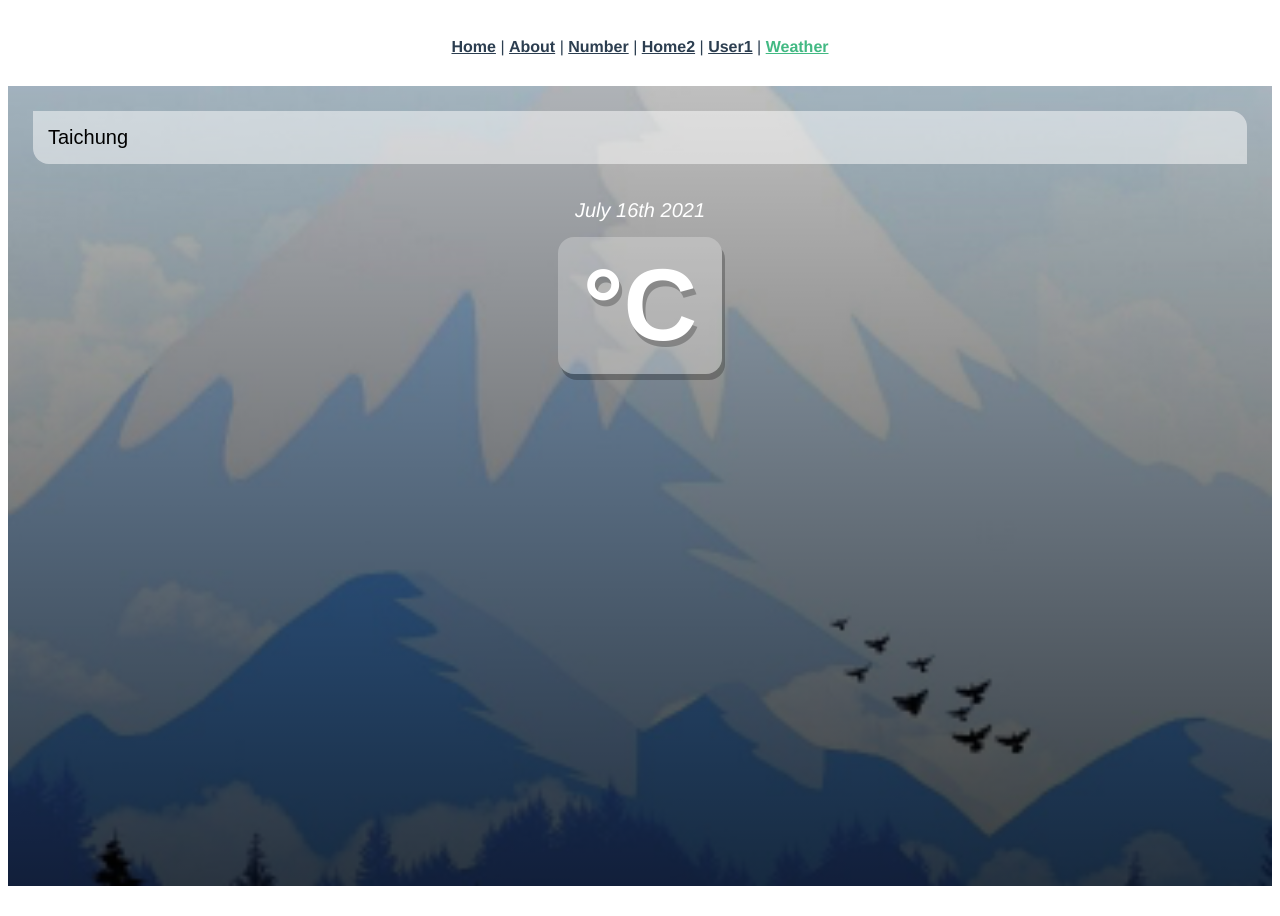
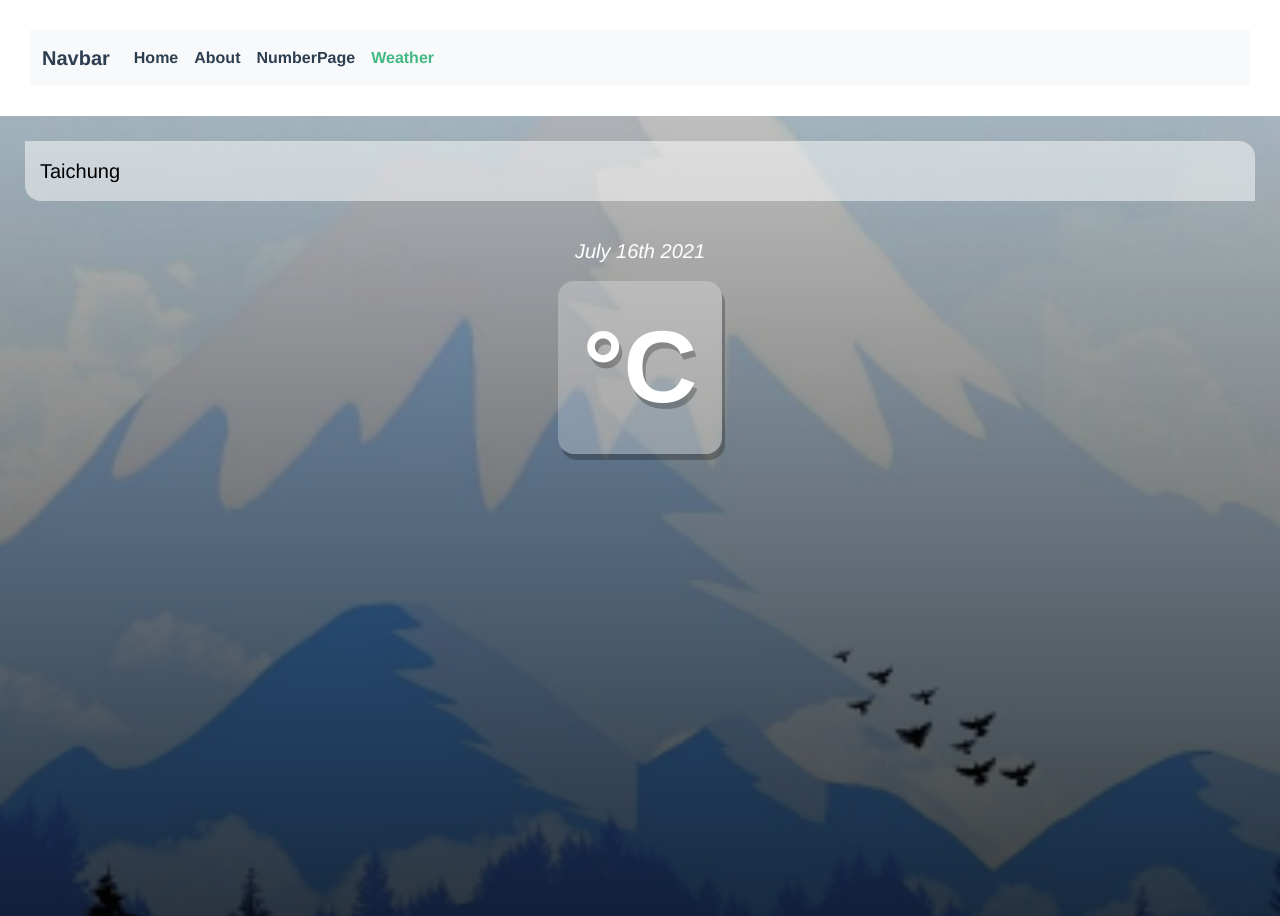
Before and after one commit to wsx13767/vue.js-practice, a Vue app: page /#/weather in a window 1280 px wide. Before the commit the page ends 894 px from the top, so only its background shows below. Built offline with nearby package versions, Linux system fonts and the light colour scheme; no server answers.

Commit message:
add nav& use vuex & mitt

```diff
--- a/public/index.html
+++ b/public/index.html
@@ -1,17 +1,26 @@
 <!DOCTYPE html>
 <html lang="">
+
 <head>
   <meta charset="utf-8">
   <meta http-equiv="X-UA-Compatible" content="IE=edge">
   <meta name="viewport" content="width=device-width,initial-scale=1.0">
   <link rel="icon" href="<%= BASE_URL %>favicon.ico">
   <title><%= htmlWebpackPlugin.options.title %></title>
+  <link href="https://cdn.jsdelivr.net/npm/bootstrap@5.0.2/dist/css/bootstrap.min.css" rel="stylesheet"
+    integrity="sha384-EVSTQN3/azprG1Anm3QDgpJLIm9Nao0Yz1ztcQTwFspd3yD65VohhpuuCOmLASjC" crossorigin="anonymous">
+  <script src="https://cdn.jsdelivr.net/npm/bootstrap@5.0.2/dist/js/bootstrap.bundle.min.js"
+    integrity="sha384-MrcW6ZMFYlzcLA8Nl+NtUVF0sA7MsXsP1UyJoMp4YLEuNSfAP+JcXn/tWtIaxVXM" crossorigin="anonymous">
+  </script>
 </head>
+
 <body>
   <noscript>
-      <strong>We're sorry but <%= htmlWebpackPlugin.options.title %> doesn't work properly without JavaScript enabled. Please enable it to continue.</strong>
+    <strong>We're sorry but <%= htmlWebpackPlugin.options.title %> doesn't work properly without JavaScript enabled.
+      Please enable it to continue.</strong>
   </noscript>
   <div id="app"></div>
   <!-- built files will be auto injected -->
 </body>
+
 </html>
--- a/src/App.vue
+++ b/src/App.vue
@@ -1,4 +1,7 @@
 <template>
+  <div id="nav">
+    <nav-bar />
+  </div><!--
   <div id="nav">
     <router-link to="/">Home</router-link> |
     <router-link to="/about">About</router-link> |
@@ -16,10 +19,14 @@
     |
     <router-link to="/weather">Weather</router-link>
   </div>
+  -->
   <router-view />
 </template>
 <script>
-export default {};
+import NavBar from "./components/navbar/NavBar.vue";
+export default {
+  components: {NavBar}
+};
 </script>
 <style>
 #app {
--- /dev/null
+++ b/src/components/navbar/NavBar.vue
@@ -0,0 +1,56 @@
+<template>
+  <nav class="navbar navbar-expand-lg navbar-light bg-light">
+    <div class="container-fluid">
+      <a class="navbar-brand" href="#">Navbar</a>
+      <button
+        class="navbar-toggler"
+        type="button"
+        data-bs-toggle="collapse"
+        data-bs-target="#navbarTogglerDemo02"
+        aria-controls="navbarTogglerDemo02"
+        aria-expanded="false"
+        aria-label="Toggle navigation"
+      >
+        <span class="navbar-toggler-icon"></span>
+      </button>
+      <div class="collapse navbar-collapse" id="navbarTogglerDemo02">
+        <ul class="navbar-nav me-auto mb-2 mb-lg-0">
+          <nav-item v-for="item in nav.menu" :key="item.id" :navLinkItem="item"/>
+        </ul>
+        <!--
+        <form class="d-flex">
+          <input
+            class="form-control me-2"
+            type="search"
+            placeholder="Search"
+            aria-label="Search"
+          />
+          <button class="btn btn-outline-success" type="submit">Search</button>
+        </form>
+        -->
+      </div>
+    </div>
+  </nav>
+</template>
+<script>
+import routerUrl from '@/service/menu/routerUrl.js'
+import NavItem from "./NavItem.vue";
+
+export default {
+  components: {NavItem},
+  data() {
+    return {
+        nav: {}
+    };
+  },
+  created() {
+    this.$store.dispatch("setNav", routerUrl);
+    this.updateNav();
+  },
+  methods: {
+    updateNav() {
+      this.nav = this.$store.state.navUrl.nav
+    },
+  },
+};
+</script>
--- /dev/null
+++ b/src/components/navbar/NavItem.vue
@@ -0,0 +1,15 @@
+<template>
+    <li class="nav-item">
+        <router-link class="nav-link" aria-current="page" :to="navLinkItem.url">{{ navLinkItem.name }}</router-link>
+    </li>
+</template>
+<script>
+export default {
+    props: {
+        navLinkItem: {
+            type: String,
+            required: true
+        }
+    }
+}
+</script>
--- a/src/main.js
+++ b/src/main.js
@@ -1,6 +1,6 @@
 import { createApp } from 'vue'
 import App from './App.vue'
-import store from './store/index.js'
+import store from './stores'
 import router from './router'
 import axios from 'axios'
 import VueAxios from 'vue-axios'
--- /dev/null
+++ b/src/service/menu/routerUrl.js
@@ -0,0 +1,28 @@
+export default {
+    menu: [
+        {
+            id: 'Home',
+            name: 'Home',
+            url: '/',
+            icon: ''
+        },
+        {
+            id: 'About',
+            name: 'About',
+            url: '/about',
+            icon: ''
+        },
+        {
+            id: 'NumberPage',
+            name: 'NumberPage',
+            url: '/numberPage',
+            icon: ''
+        },
+        {
+            id: 'Weather',
+            name: 'Weather',
+            url: '/weather',
+            icon: ''
+        }
+    ]
+}
--- a/src/store/index.js
+++ b/src/stores/index.js
@@ -1,6 +1,7 @@
 import { createStore } from 'vuex'
+import navUrl from './modules/navUrl'
 
-export default createStore({
+const store = createStore({
   state: {
     isLoading: false,
     clickedTimes: 0,
@@ -21,7 +22,8 @@ export default createStore({
     doneTodos: state => state.todos.filter(todo => todo.done)
   },
   actions: {
-  },
-  modules: {
   }
 })
+store.registerModule('navUrl', navUrl)
+
+export default store
--- /dev/null
+++ b/src/stores/modules/navUrl.js
@@ -0,0 +1,23 @@
+export default {
+    state: {
+        nav: {},
+        rule: {}
+    },
+    getters: {
+        getNav: state => {
+            return state;
+        }
+    },
+    actions: {
+        setNav({
+            commit
+        }, obj) {
+            commit("setNav", obj);
+        }
+    },
+    mutations: {
+        setNav(state, obj) {
+            state.nav = obj
+        }
+    }
+}
--- a/src/views/Weather.vue
+++ b/src/views/Weather.vue
@@ -1,6 +1,6 @@
 <template>
   <div id="weatherBlock" :class="temperature > 20 ? 'warm' : ''">
-    <div class="container">
+    <div class="weatherContainer">
       <div class="search-box">
         <input type="text" placeholder="Search..." class="search-bar" v-model="query" @keyup.enter="searchWeacher"/>
       </div>
@@ -68,7 +68,7 @@ export default {
 #weatherBlock.warm {
   background-image: url("../assets/warm-bg.jpg");
 }
-.container {
+.weatherContainer {
   height: 100vh;
   padding: 25px;
   background-image: linear-gradient(
```
Lines whose indentation alone changed are shown as unchanged.
